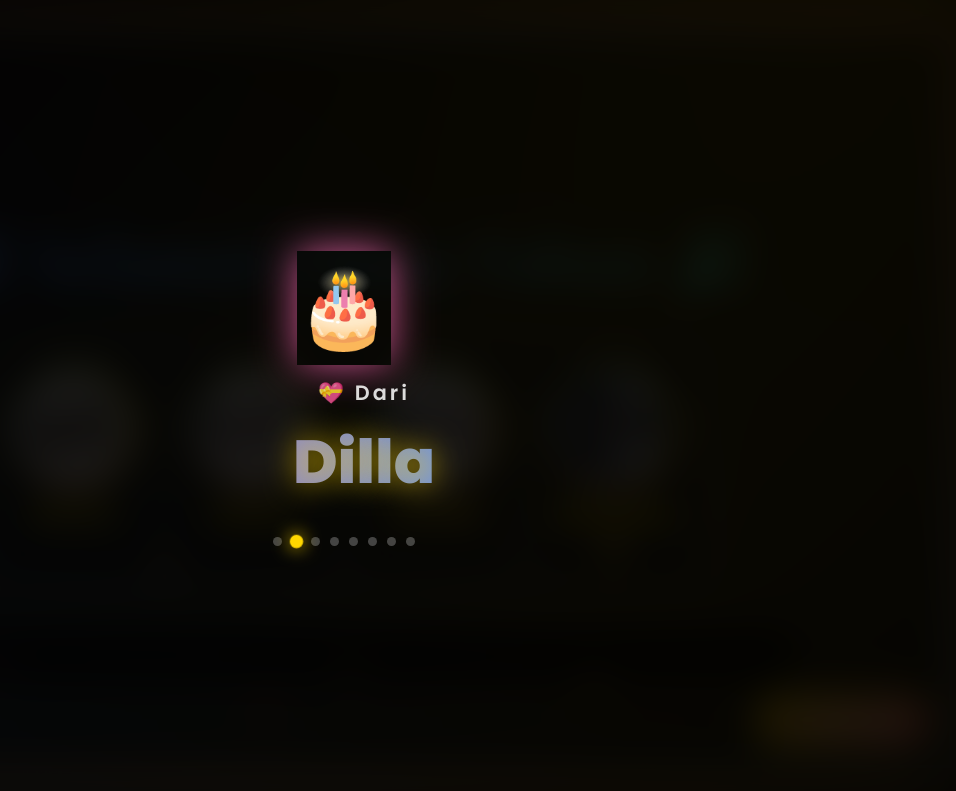
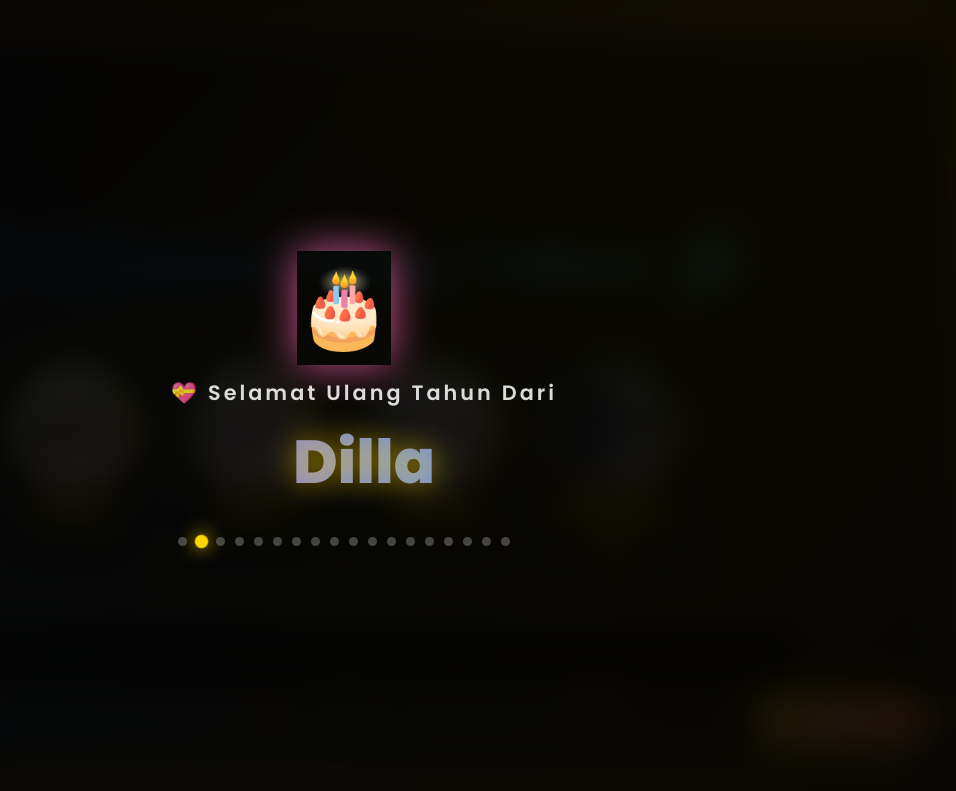
Before and after one commit to hartoksanjaya/ADM-MERYSA, a plain HTML site: page Fatih/index.html in a window 1280 px wide. Shown: the top 791 px of the page, without its empty margins (296-1252 px from the left). Drawn offline with nearby package versions, Linux system fonts and the light colour scheme.

Commit message:
Add files via upload

```diff
--- a/Fatih/index.html
+++ b/Fatih/index.html
@@ -278,7 +278,7 @@ h1{
 // ==========================================
 // 1. LOGIKA OVERLAY UCAPAN (AUTO TRANSISI)
 // ==========================================
-const senders = ["Lutfi", "Dilla", "Atik", "BG Miko", "Kak Rani", "Kak Ica", "BG Megi", "BG Mul"];
+const senders = ["Lutfi", "Dilla", "Atik", "BG Miko", "Kak Rani", "Kak Ica", "BG Megi", "BG Mul", "Bu Ndut", "Bu Yang","Teti", "Ayah Pii", "Ayah Mansur", "Om Kitok", "Pak Ajo", "Pak Sep", "Pak Ilham", "Pak Acik"];
 const display = document.getElementById('name-display');
 const dotsContainer = document.getElementById('dots');
 let idx = 0;
@@ -301,7 +301,7 @@ function rotateName() {
         if(idx >= senders.length) {
             // Pesan penutup otomatis
             display.innerHTML = `<div class="name-card active">
-                <div class="from-label" style="margin-bottom:15px">🎁 Semoga Harimu Menyenangkan</div>
+                <div class="from-label" style="margin-bottom:15px">🎁 SELAMAT ULANG TAHUN FANI FINA FATIH MAK UNIANG</div>
                 <div class="sender-name" style="font-size:2.5rem">🥳 Selamat Merayakan! 🥳</div>
             </div>`;
             dotsContainer.style.display = 'none';
@@ -314,7 +314,7 @@ function rotateName() {
 
         let card = document.createElement('div');
         card.className = 'name-card';
-        card.innerHTML = `<div class="from-label">💝 Dari</div><div class="sender-name">${senders[idx]}</div>`;
+        card.innerHTML = `<div class="from-label">💝 Selamat Ulang Tahun Dari</div><div class="sender-name">${senders[idx]}</div>`;
         display.appendChild(card);
         void card.offsetWidth; // trigger reflow
         card.classList.add('active');
```
